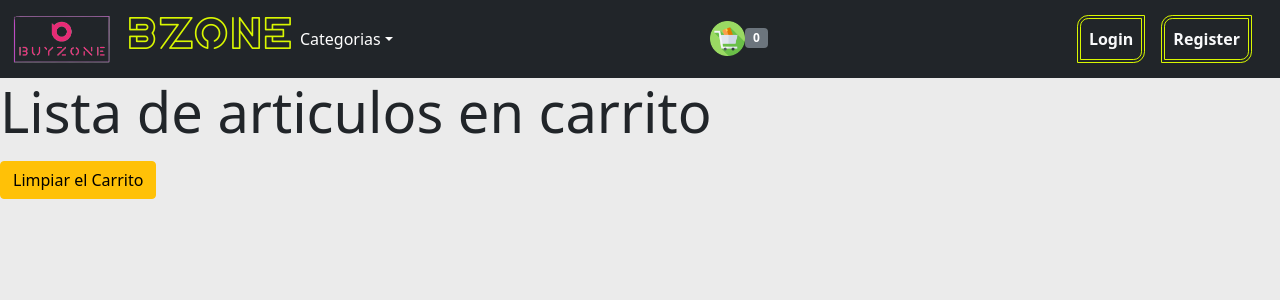
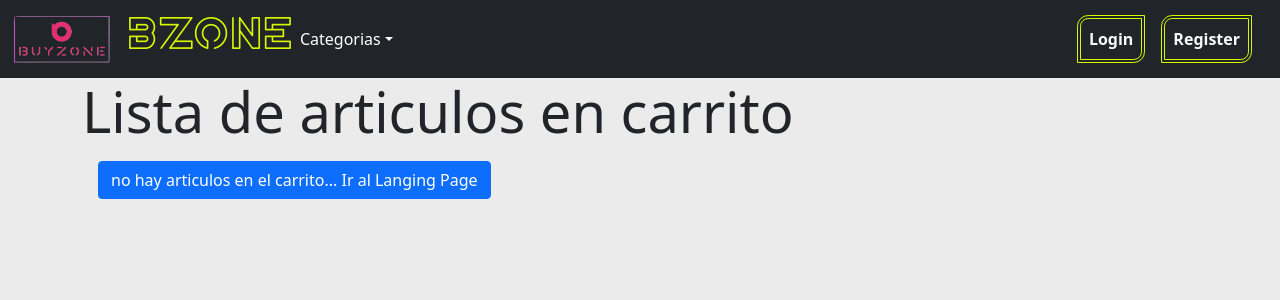
Before and after one commit to GabrielCam/CoderHouse, a React (Create React App) app: page /cart in a window 1280 px wide. Shown: the top 300 px of the page. Built offline with nearby package versions, Linux system fonts and the light colour scheme.

Commit message:
BuyZone-Camaño

```diff
--- a/src/components/Cart/Cart.js
+++ b/src/components/Cart/Cart.js
@@ -1,25 +1,39 @@
-
 import React, { useContext } from "react";
 import CartContex from "../../context/CartContext";
+import { Link } from "react-router-dom";
 
 function Cart() {
-  const { cart, clearCart,removeItem } = useContext(CartContex);
-  console.log(cart);
+  const { cart, clearCart, removeItem, getTotal } = useContext(CartContex);
+  console.log(cart.length);
 
   return (
     <div>
+      <div className="container">
+      <p className="display-4">Lista de articulos en carrito</p>
 
-      <p className="display-4">Lista de articulos en carrito</p>
-      <button className="btn btn-warning" onClick={()=>{clearCart()}}>Limpiar el Carrito</button>
-      <div className="container">
-      <div className="">
+      {cart.length <= 0 ? (
+        <Link to="/" className="btn btn-primary ms-3">
+          no hay articulos en el carrito... Ir al Langing Page
+        </Link>
+      ) : (
+        <>
+          <button
+            className="btn btn-warning"
+            onClick={() => {
+              clearCart();
+            }}
+          >
+            Limpiar el Carrito
+          </button>
+          <p className="display-4">total:${getTotal()} </p>
+        </>
+      )}
+        <div>
           {cart.map((prod) => (
-
             <div
               key={prod.id}
               className="row p-3 bg-secondary mb-1 mt-1 text-white"
             >
-
               <div className="row">
                 <img
                   src={prod.img}
@@ -31,16 +45,20 @@ function Cart() {
                 <div className="col">Descripcion: {prod.description}</div>
                 <div className="col">Cantidad: {prod.quantity}</div>
                 <div className="col">Precio Unitario: {prod.price}</div>
-              <div className="col">SubTotal ${prod.quantity * prod.price}</div>
+                <div className="col">
+                  SubTotal ${prod.quantity * prod.price}
                 </div>
-            <button className="btn btn-danger" onClick={()=>removeItem(prod.id)}>eliminar</button>
               </div>
-
+              <button
+                className="btn btn-danger"
+                onClick={() => removeItem(prod.id)}
+              >
+                eliminar
+              </button>
+            </div>
           ))}
         </div>
-
       </div>
-
     </div>
   );
 }
--- a/src/components/CartWidget/CardWidget.js
+++ b/src/components/CartWidget/CardWidget.js
@@ -7,12 +7,14 @@ const CardWidget = () => {
   const {getQuantity} = useContext(CartContext)
 
   return (
-
-      <Link to='/cart' type="button" className="btn btn-outline-dark text-white">
+    <>
+    {getQuantity()>0?<Link to='/cart' type="button" className="btn btn-outline-dark text-white">
         <img src="/carts.png" height={"35px"} alt="cart" />
         <span className="badge bg-secondary">{ getQuantity()}</span>
-      </Link>
+      </Link>:null}
 
+
+    </>
   );
 };
 
--- a/src/components/ItemDetail/ItemDetail.js
+++ b/src/components/ItemDetail/ItemDetail.js
@@ -8,6 +8,7 @@ import CartContext from '../../context/CartContext'
 
 const ItemDetail = (prod) => {
   const [quantity,setQuantity] = useState(0)
+  const [show,setShow] = useState(false)
 
   // const {cart, setCart} = useContext(CartContext)
   // console.log(cart)
@@ -17,6 +18,7 @@ const ItemDetail = (prod) => {
     console.log("agregue al carrito "+count)
     setQuantity(count)
     // setCart([...cart,{...prod}])
+    setShow(true)
     addItem({...prod},count)
 
   }
@@ -107,7 +109,7 @@ const ItemDetail = (prod) => {
             </div>
             <div className="form-group row">
               <div className="col">
-                <button className="btn btn-primary">Comprar ahora!</button>
+                {show?<button className="btn btn-primary">Terminar mi compra!</button>:null}
               </div>
 
               <div className="col">
--- a/src/context/CartContext.js
+++ b/src/context/CartContext.js
@@ -34,7 +34,13 @@ export const CartContextProvider = ({ children }) => {
     }else{
         return true
     }
-
+  }
+  const getTotal=()=>{
+    let total = 0
+    cart.forEach(prod =>{
+        total = total + (prod.quantity * prod.price)
+    })
+    return total
   }
 
   return <Context.Provider value={{
@@ -43,7 +49,8 @@ export const CartContextProvider = ({ children }) => {
       clearCart,
       getQuantity,
       removeItem,
-      isInCart
+      isInCart,
+      getTotal
   }}>
       {children}
       </Context.Provider>;
```
Lines whose indentation alone changed are shown as unchanged.
